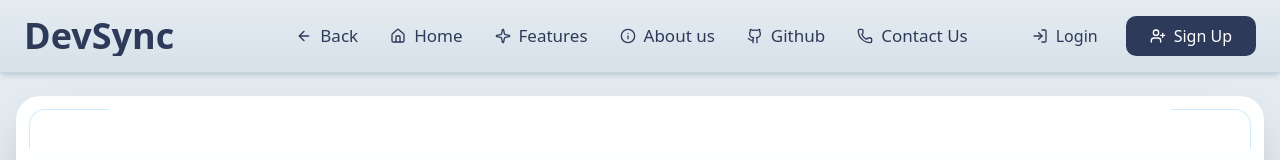
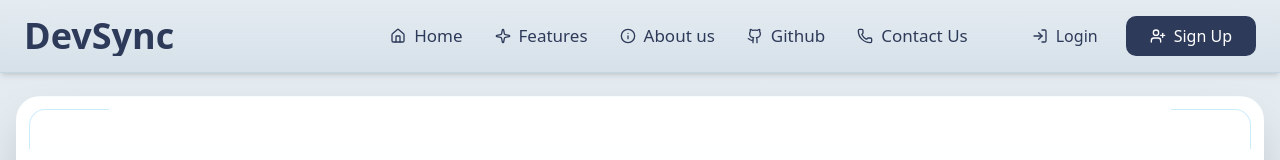
Before and after one commit to parasnikum/DevSync, a React (Vite) app in the folder frontend/: page / in a window 1280 px wide. Shown: the top 160 px of the page. Built offline with nearby package versions, Linux system fonts and the light colour scheme.

Commit message:
Modified back button as per requirements

```diff
--- a/frontend/src/Components/Navbar/Navbar.jsx
+++ b/frontend/src/Components/Navbar/Navbar.jsx
@@ -80,16 +80,7 @@ const Navbar = () => {
                     {item.icon}
                     {item.name}
                   </a>
-                ) : (
-                  <button
-                    key={item.name}
-                    onClick={item.action}
-                    className="flex items-center gap-2 text-[17px] font-medium text-[#2E3A59] hover:text-[#6366f1] transition duration-200 cursor-pointer bg-transparent border-none"
-                  >
-                    {item.icon}
-                    {item.name}
-                  </button>
-                )
+                ) : null
               )}
               <div className="flex items-center gap-3 ml-4">
                 {isAuthenticated ? (
@@ -141,16 +132,7 @@ const Navbar = () => {
                     {item.icon}
                     {item.name}
                   </a>
-                ) : (
-                  <button
-                    key={item.name}
-                    onClick={item.action}
-                    className="flex items-center gap-2 text-[17px] font-medium text-[#2E3A59] hover:text-[#6366f1] transition duration-200 cursor-pointer bg-transparent border-none"
-                  >
-                    {item.icon}
-                    {item.name}
-                  </button>
-                )
+                ) : null
               )}
               <div className="flex flex-col gap-2 mt-3 pt-3 border-t border-[#C5D7E5]">
                 {isAuthenticated ? (
--- a/frontend/src/Components/ui/floating-navbar.tsx
+++ b/frontend/src/Components/ui/floating-navbar.tsx
@@ -33,7 +33,7 @@ export const FloatingNav = ({
         animate={{ y: visible ? 0 : -100, opacity: visible ? 1 : 0 }}
         transition={{ duration: 0.2 }}
         className={cn(
-          "flex max-w-fit fixed top-10 inset-x-0 mx-auto rounded-full bg-white dark:bg-black shadow-lg pr-2 pl-4 py-2 items-center justify-center space-x-2 z-[5000]",
+          "fixed top-10 left-1/2 transform -translate-x-1/2 inline-flex rounded-full bg-white dark:bg-black shadow-lg px-4 py-2 items-center justify-center space-x-4 z-[5000]",
           className
         )}
       >
```
